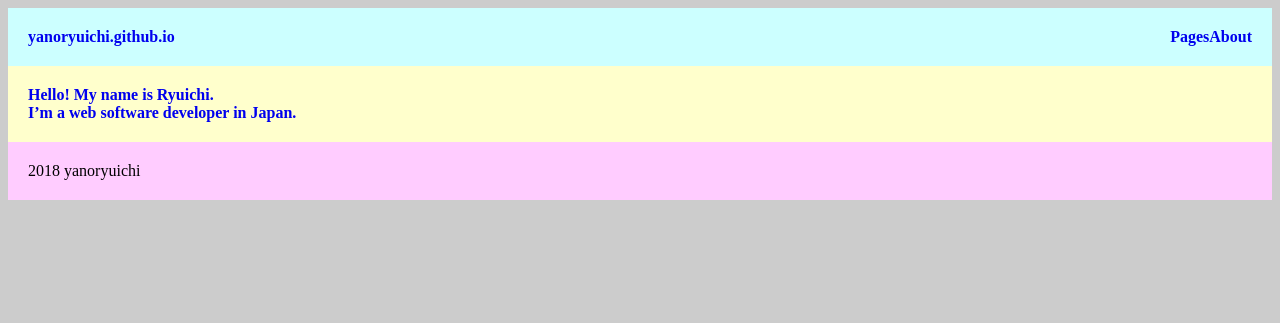
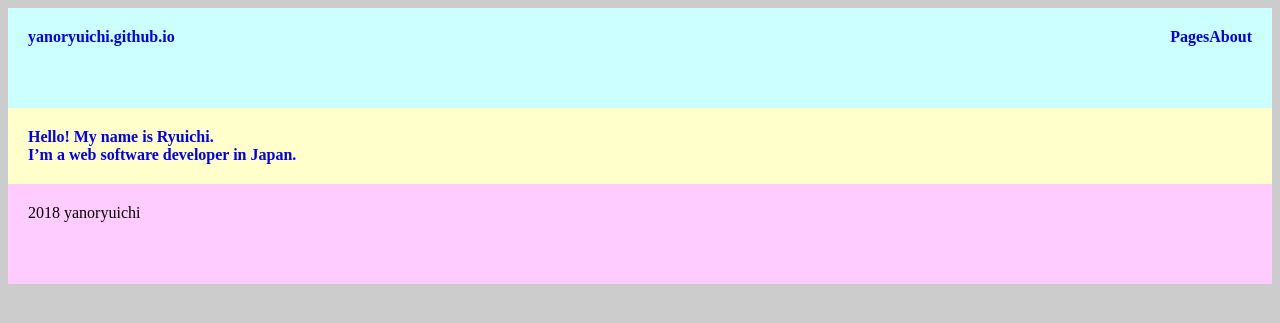
Before and after one commit to yanoryuichi/yanoryuichi.github.io, a Jekyll site: the page built from index.md, in a window 1280 px wide. Shown: the top 323 px of the page. Built offline with Jekyll 4.4.1, drawn with Linux system fonts in a browser that asks for light colours; some web fonts are replaced.

Commit message:
Update home.css

```diff
--- a/css/home.css
+++ b/css/home.css
@@ -1,4 +1,4 @@
-body > .container {
+#top-container {
   display: grid;
   grid-template-columns: auto;
   grid-template-rows: 100px auto 100px;
```
